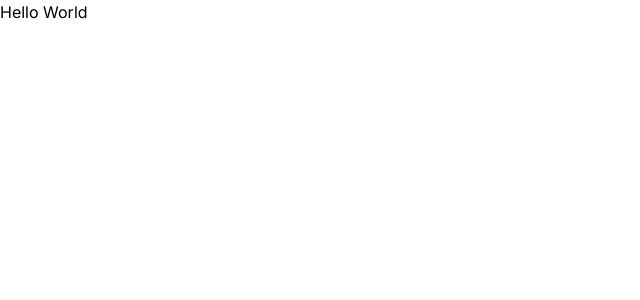
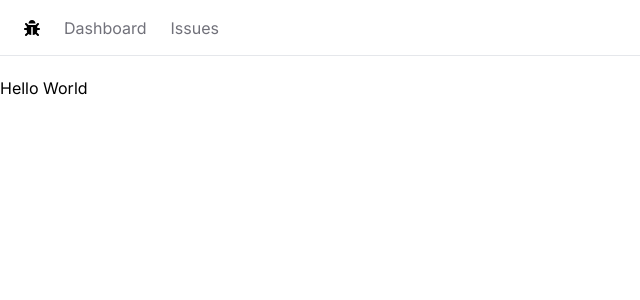
Before and after one commit to rakibj/issue-tracker, a Next.js app: page / in a window 1280 px wide. Shown: the top 300 px of the page, without its empty margins (0-640 px from the left). Built offline with nearby package versions, Linux system fonts and the light colour scheme.

Commit message:
create NavBar

```diff
--- /dev/null
+++ b/app/NavBar.tsx
@@ -0,0 +1,32 @@
+import Link from "next/link";
+import React from "react";
+import { FaBug } from "react-icons/fa";
+
+const NavBar = () => {
+  const links = [
+    { name: "Dashboard", href: "/" },
+    { name: "Issues", href: "/issues" },
+  ];
+
+  return (
+    <nav className="flex space-x-6 h-14 items-center p-6 border-b mb-5">
+      <Link href={"/"}>
+        <FaBug />
+      </Link>
+      <ul className="flex space-x-6">
+        {links.map((link) => (
+          <li key={link.href}>
+            <Link
+              className="text-zinc-500 hover:text-zinc-800 transition-colors"
+              href={link.href}
+            >
+              {link.name}
+            </Link>
+          </li>
+        ))}
+      </ul>
+    </nav>
+  );
+};
+
+export default NavBar;
--- a/app/layout.tsx
+++ b/app/layout.tsx
@@ -1,22 +1,26 @@
-import './globals.css'
-import type { Metadata } from 'next'
-import { Inter } from 'next/font/google'
+import "./globals.css";
+import type { Metadata } from "next";
+import { Inter } from "next/font/google";
+import NavBar from "./NavBar";
 
-const inter = Inter({ subsets: ['latin'] })
+const inter = Inter({ subsets: ["latin"] });
 
 export const metadata: Metadata = {
-  title: 'Create Next App',
-  description: 'Generated by create next app',
-}
+  title: "Create Next App",
+  description: "Generated by create next app",
+};
 
 export default function RootLayout({
   children,
 }: {
-  children: React.ReactNode
+  children: React.ReactNode;
 }) {
   return (
     <html lang="en">
-      <body className={inter.className}>{children}</body>
+      <body className={inter.className}>
+        <NavBar />
+        <main>{children}</main>
+      </body>
     </html>
-  )
+  );
 }
```
